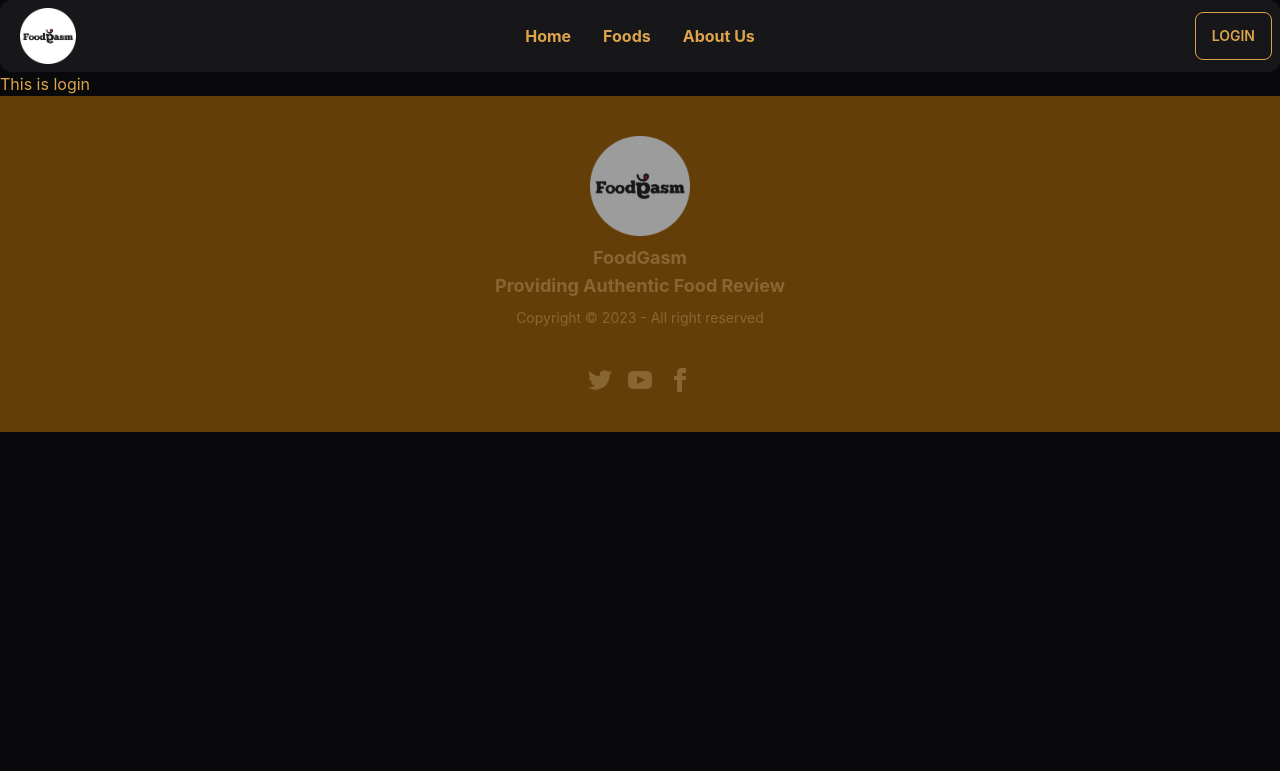
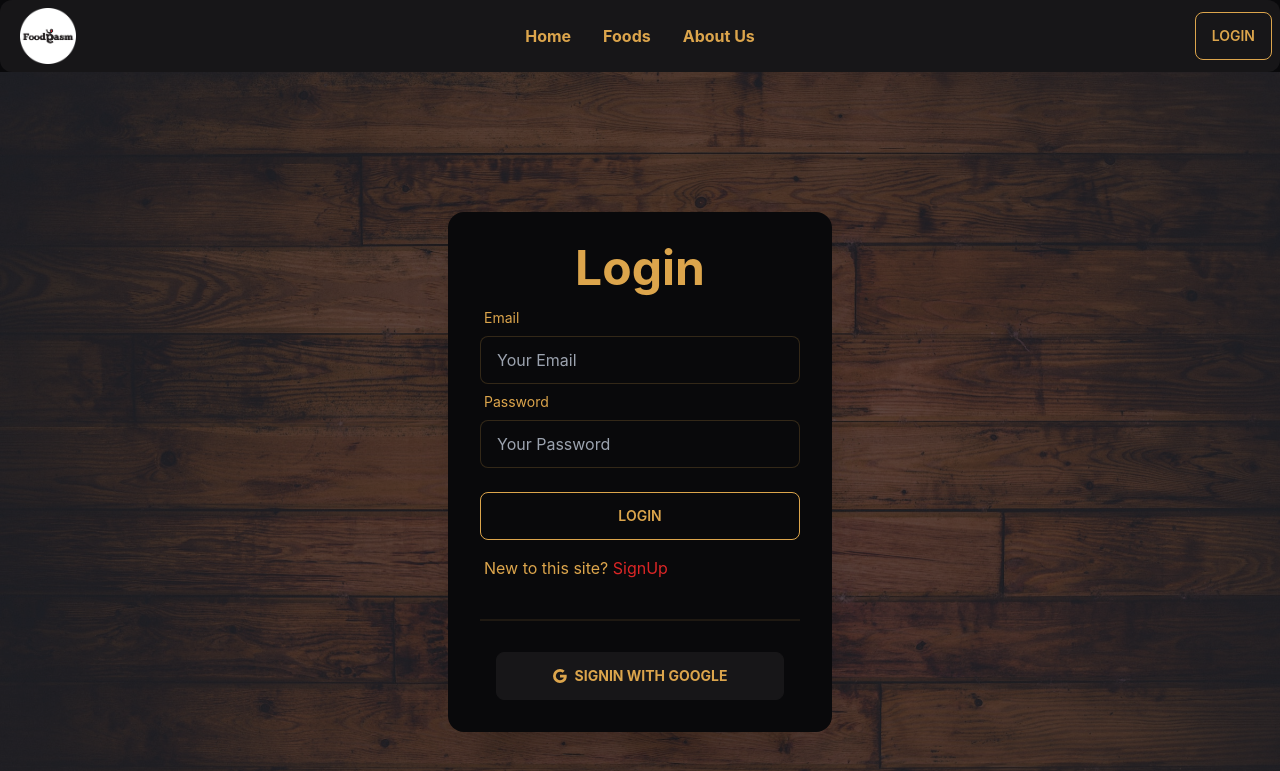
Before and after one commit to dipta3/foodgasm, a React (Create React App) app: page /login in a window 1280 px wide. Shown: the top 771 px of the page. Built offline with nearby package versions, Linux system fonts and the light colour scheme.

Commit message:
Login Singup page Added

```diff
--- a/src/Contexts/AuthProvider/AuthProvider.js
+++ b/src/Contexts/AuthProvider/AuthProvider.js
@@ -1,11 +1,14 @@
-import React, { createContext } from 'react';
+import React, { createContext, useState } from 'react';
 
 export const AuthContext = createContext();
 
 const AuthProvider = ({ children }) => {
-    const user = 'bc'
+    const [user, setUser] = useState(null)
+    const [loading, setLoading] = useState(true)
+
     const authInfo = {
-        user
+        user,
+
     }
     return (
         <AuthContext.Provider value={authInfo}>
--- a/src/Router/Routes/Routes.js
+++ b/src/Router/Routes/Routes.js
@@ -6,6 +6,7 @@ import FoodsDetails from '../../pages/Home/Foods/FoodsDetails/FoodsDetails';
 import Home from '../../pages/Home/Home';
 import Login from '../../pages/Login/Login';
 import ReviewForm from '../../pages/Review/ReviewForm/ReviewForm';
+import SignUp from '../../pages/SignUp/SignUp';
 
 const router = createBrowserRouter([
     {
@@ -24,7 +25,10 @@ const router = createBrowserRouter([
                 path: '/login',
                 element: <Login></Login>
             },
-
+            {
+                path: '/signup',
+                element: <SignUp></SignUp>
+            },
             {
                 path: '/foods/:id',
                 element: <ReviewForm></ReviewForm>,
--- a/src/pages/Login/Login.js
+++ b/src/pages/Login/Login.js
@@ -1,10 +1,44 @@
 import React from 'react';
+import { Link } from 'react-router-dom';
+import { BsGoogle } from 'react-icons/bs';
 
 const Login = () => {
     return (
-        <div>
-            <h2>This is login</h2>
-        </div>
+        <div className="hero mb-10 min-h-screen bg-[url('/src/assets/login.jpg')]">
+            <div className='hero-overlay flex justify-center bg-opacity-70'>
+                <div className="card  w-full my-auto max-w-sm shadow-2xl bg-base-100">
+                    <div className="card-body">
+                        <h2 className='text-5xl font-bold text-center'>Login</h2>
+                        <form>
+                            <div className="form-control">
+                                <label className="label">
+                                    <span className="label-text">Email</span>
+                                </label>
+                                <input name='email' type="text" placeholder="Your Email" className="input input-bordered" />
+                            </div>
+                            <div className="form-control">
+                                <label className="label">
+                                    <span className="label-text">Password</span>
+                                </label>
+                                <input name='password' type="password" placeholder="Your Password" className="input input-bordered" />
+                            </div>
+                            <div className="form-control mt-6">
+                                <button className="btn btn-outline">Login</button>
+                            </div>
+                        </form>
+                        <label className="label">
+                            <p>New to this site? <Link to='/signup' className='text-red-600 cursor-pointer'>SignUp</Link></p>
+                        </label>
+                        <div className="divider"></div>
+                        <button className='flex self-center align-middle btn font-bold px-14'>
+                            <BsGoogle />
+                            <p className='ml-2'>SignIn With Google</p>
+                        </button>
+                    </div>
+                </div >
+            </div>
+        </div >
+
     );
 };
 
--- a/src/pages/SignUp/SignUp.js
+++ b/src/pages/SignUp/SignUp.js
@@ -1,10 +1,50 @@
 import React from 'react';
+import { Link } from 'react-router-dom';
 
 const SignUp = () => {
     return (
-        <div>
-            <h1>This Is SignUp</h1>
-        </div>
+        <div className="hero mb-10 min-h-screen bg-[url('/src/assets/login.jpg')]">
+            <div className='hero-overlay flex justify-center bg-opacity-70'>
+                <div className="card  w-full my-auto max-w-sm shadow-2xl bg-base-100">
+                    <div className="card-body">
+                        <h2 className='text-5xl font-bold text-center'>SignUp</h2>
+                        <form>
+                            <div className="form-control">
+                                <label className="label">
+                                    <span className="label-text">Your Name</span>
+                                </label>
+                                <input name='name' type="text" placeholder="Your Name" className="input input-bordered" />
+                            </div>
+                            <div className="form-control">
+                                <label className="label">
+                                    <span className="label-text">Photo URL</span>
+                                </label>
+                                <input name='photoURL' type="text" placeholder="Your Photo URL" className="input input-bordered" />
+                            </div>
+                            <div className="form-control">
+                                <label className="label">
+                                    <span className="label-text">Email</span>
+                                </label>
+                                <input name='email' type="text" placeholder="Your Email" className="input input-bordered" />
+                            </div>
+                            <div className="form-control">
+                                <label className="label">
+                                    <span className="label-text">Password</span>
+                                </label>
+                                <input name='password' type="password" placeholder="Your Password" className="input input-bordered" />
+                            </div>
+                            <div className="form-control mt-6">
+                                <button className="btn btn-outline">Signup</button>
+                            </div>
+                        </form>
+                        <label className="label">
+                            <p>Already have an account? <Link to='/login' className='text-red-600 cursor-pointer'>Login</Link></p>
+                        </label>
+
+                    </div>
+                </div >
+            </div>
+        </div >
     );
 };
 
```
Also changed, not shown: src/assets/login.jpg (added).
